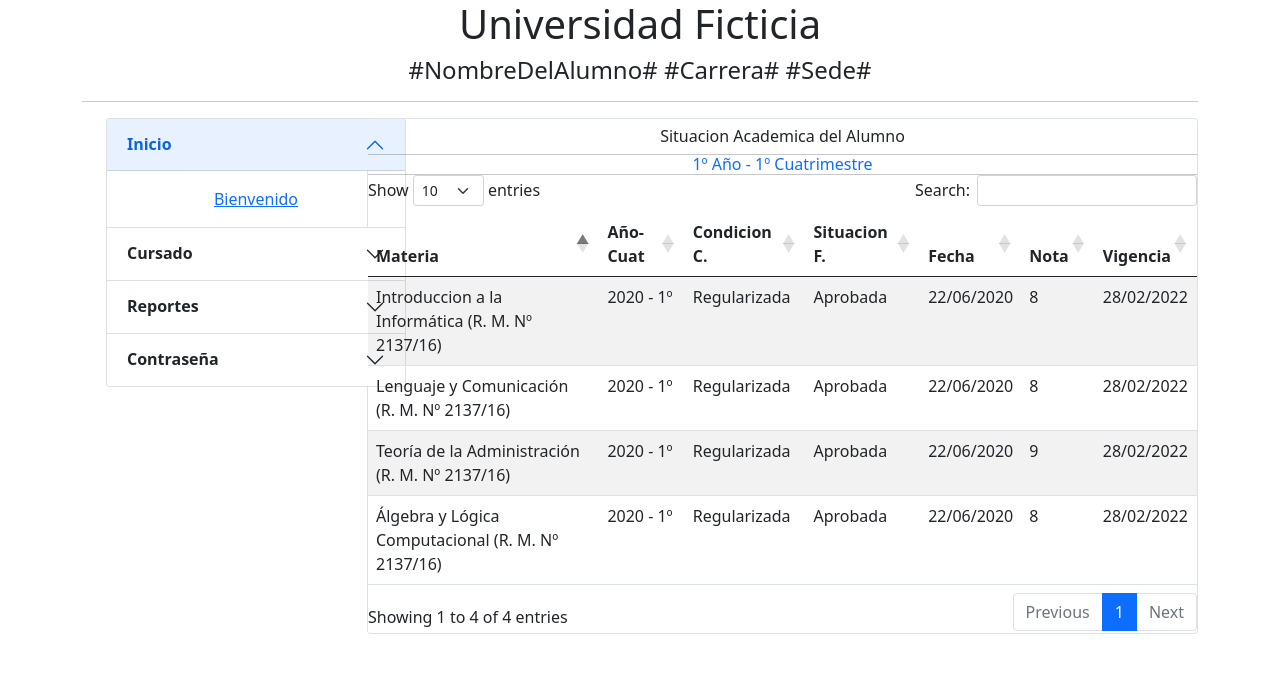
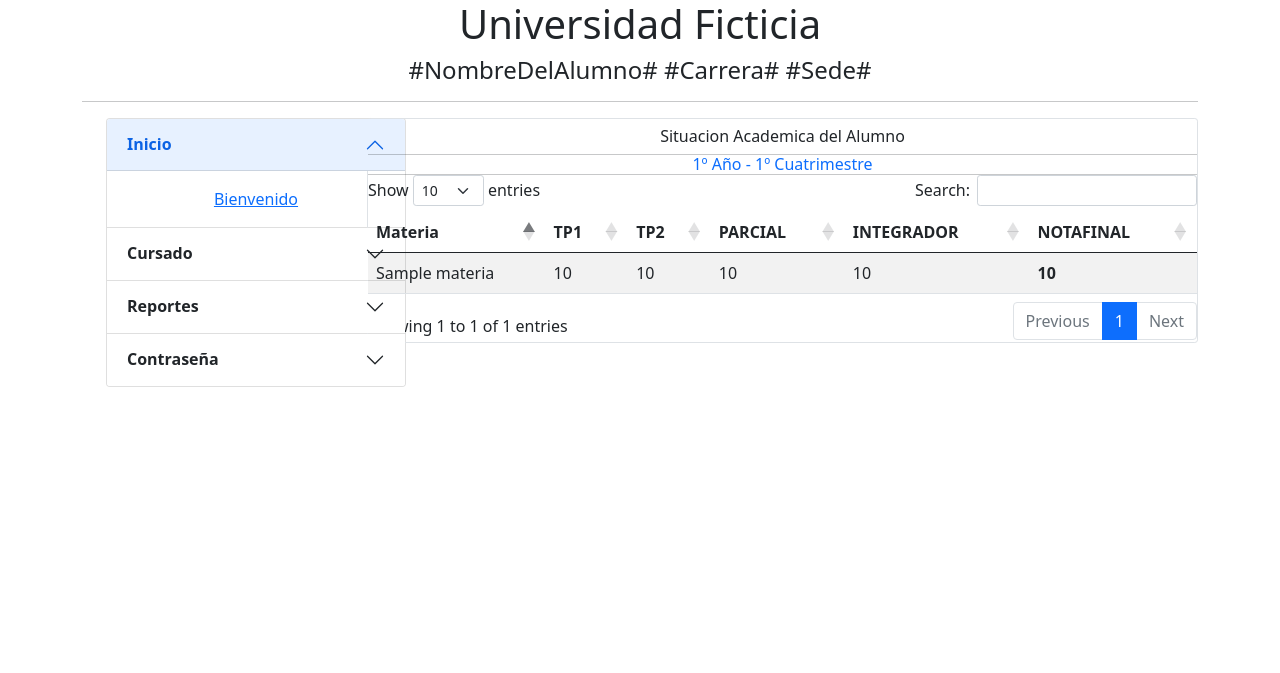
Before and after one commit to EmilianoRios/Integrador22, a Django app: page /situacionAcademica/ in a window 1280 px wide. Shown: the top 673 px of the page. Run offline with Django 4.2, Linux system fonts and the light colour scheme; tables that the repository leaves empty hold one stand-in row (values such as "Sample post"); some libraries are stand-ins or nearby versions.

Commit message:
moduloAlumnos-cambios

```diff
--- a/SistemaAlumnos/alumnosModulo/templates/alumnosModulo/situacionAcademica.html
+++ b/SistemaAlumnos/alumnosModulo/templates/alumnosModulo/situacionAcademica.html
@@ -10,51 +10,24 @@
             <thead>
                 <tr>
                     <th>Materia</th>
-                    <th>Año-Cuat</th>
-                    <th>Condicion C.</th>
-                    <th>Situacion F.</th>
-                    <th>Fecha</th>
-                    <th>Nota</th>
-                    <th>Vigencia</th>
+                    <th>TP1</th>
+                    <th>TP2</th>
+                    <th>PARCIAL</th>
+                    <th>INTEGRADOR</th>
+                    <th>NOTAFINAL</th>
                 </tr>
             </thead>
             <tbody>
+                {% for nota in notas %}
                 <tr>
-                    <td>Álgebra y Lógica Computacional (R. M. Nº 2137/16)</td>
-                    <td>2020 - 1º</td>
-                    <td>Regularizada</td>
-                    <td>Aprobada</td>
-                    <td>22/06/2020</td>
-                    <td>8</td>
-                    <td>28/02/2022</td>
+                    <td>{{ nota.materia }}</td>
+                    <td>{{ nota.valorNotaTP1 }}</td>
+                    <td>{{ nota.valorNotaTP2 }}</td>
+                    <td>{{ nota.valorNotaTP3 }}</td>
+                    <td>{{ nota.valorNotaTP4 }}</td>
+                    <th>{{ nota.valorNotaFinal }}</th>
                 </tr>
-                <tr>
-                    <td>Introduccion a la Informática (R. M. Nº 2137/16)</td>
-                    <td>2020 - 1º</td>
-                    <td>Regularizada</td>
-                    <td>Aprobada</td>
-                    <td>22/06/2020</td>
-                    <td>8</td>
-                    <td>28/02/2022</td>
-                </tr>
-                <tr>
-                    <td>Lenguaje y Comunicación (R. M. Nº 2137/16)</td>
-                    <td>2020 - 1º</td>
-                    <td>Regularizada</td>
-                    <td>Aprobada</td>
-                    <td>22/06/2020</td>
-                    <td>8</td>
-                    <td>28/02/2022</td>
-                </tr>
-                <tr>
-                    <td>Teoría de la Administración (R. M. Nº 2137/16)</td>
-                    <td>2020 - 1º</td>
-                    <td>Regularizada</td>
-                    <td>Aprobada</td>
-                    <td>22/06/2020</td>
-                    <td>9</td>
-                    <td>28/02/2022</td>
-                </tr>
+                {% endfor%}
             </tbody>
         </table>
     </div>
--- a/SistemaAlumnos/alumnosModulo/views.py
+++ b/SistemaAlumnos/alumnosModulo/views.py
@@ -1,9 +1,12 @@
 from django.shortcuts import render
+from BBDD.models import *
 
 # Create your views here.
 
 def materiasAlumnosAulas(request):
-    return render(request,'alumnosModulo/materiasHorariosAulas.html')
+    materias = Materia.objects.all()
+    return render(request,'alumnosModulo/materiasHorariosAulas.html', {'materias':materias})
 
 def situacionAcademica(request):
-    return render(request,'alumnosModulo/situacionAcademica.html')
+    notas = Nota.objects.all()
+    return render(request,'alumnosModulo/situacionAcademica.html', {'notas':notas})
```
Also changed, not shown: SistemaAlumnos/alumnosModulo/templates/alumnosModulo/materiasHorariosAulas.html (+6 -19 lines).
